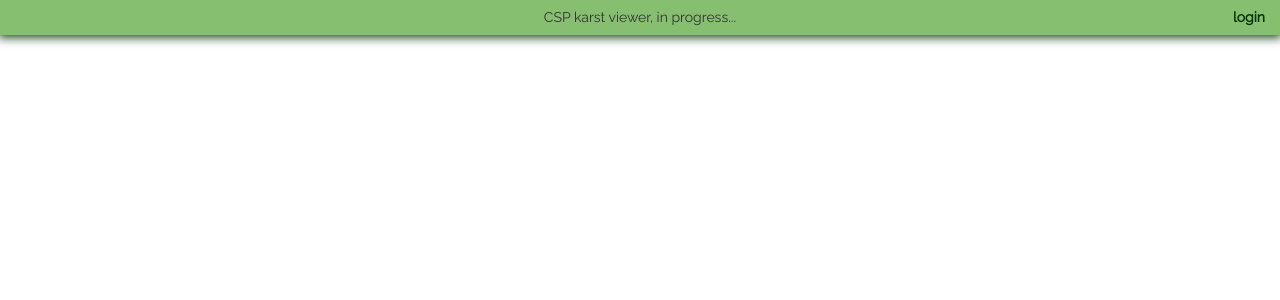
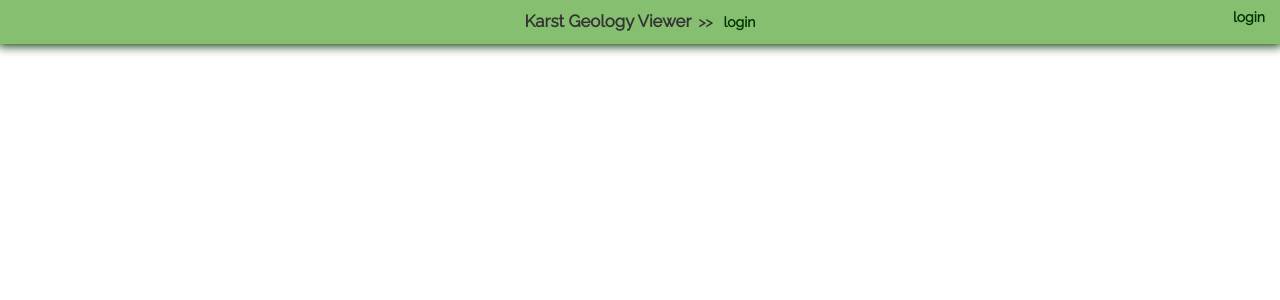
Before and after one commit to legiongis/karstography, a Django app: template cspkarst/templates/index.html in a window 1280 px wide. Shown: the top 300 px of the page. Run offline with Django 3.2, Linux system fonts and the light colour scheme; the template is opened without the code that fills it: most values are stand-ins (such as "Sample title", 1, 10 or a date in 2020); some libraries are stand-ins or nearby versions.

Commit message:
move login stuff to center of header

```diff
--- a/cspkarst/templates/index.html
+++ b/cspkarst/templates/index.html
@@ -13,7 +13,16 @@
         </div>
         <div class="col-xs-4">
             <div style="display:inline;text-align:center;">
-                <h5>CSP karst viewer, in progress...</h5>
+                <p style="margin:10px 0px;">
+                {% if user.is_authenticated %}
+                    <strong><span style="font-size:larger;">Karst Geology Viewer</span>&nbsp;&nbsp;|&nbsp;&nbsp;
+                    {{user.username}}&nbsp;&nbsp;>>&nbsp;&nbsp;</strong>
+                    <a href="{% url 'logout' %}?next={{ request.get_full_path }}&logout=true">logout</a></p>
+                {% else %}
+                    <strong><span style="font-size:larger;">Karst Geology Viewer</span>&nbsp;&nbsp;>>&nbsp;&nbsp;</strong>
+                    <a href="{% url 'login' %}?next={{ request.get_full_path }}">login</a>
+                {% endif %}
+                <p>
             </div>
         </div>
         <div class="col-xs-4">
```
